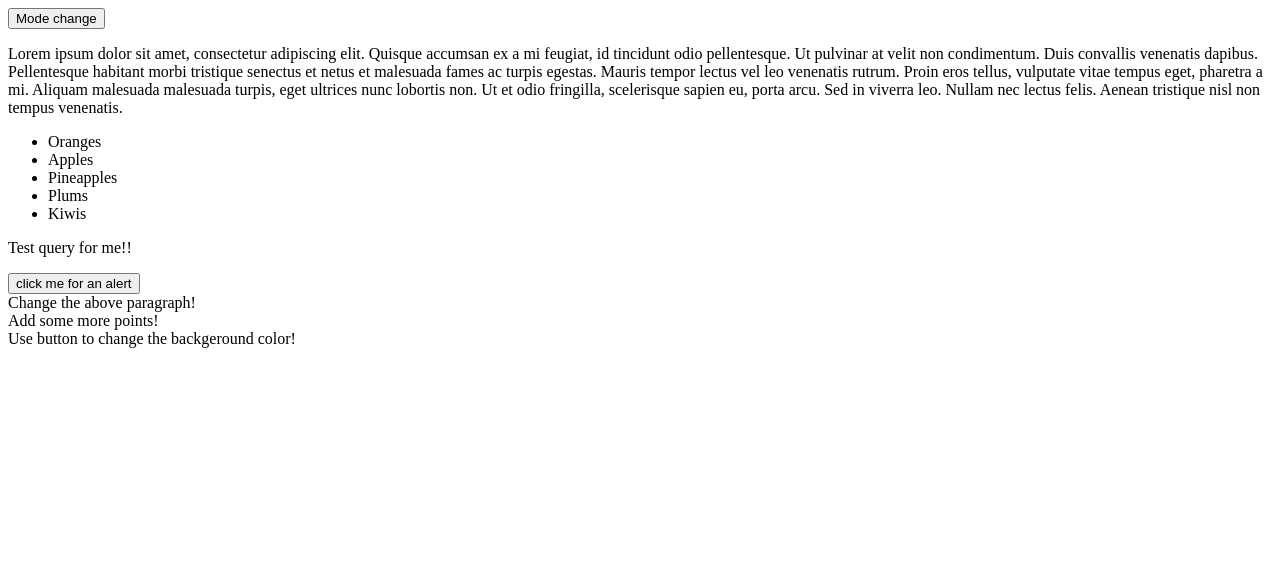
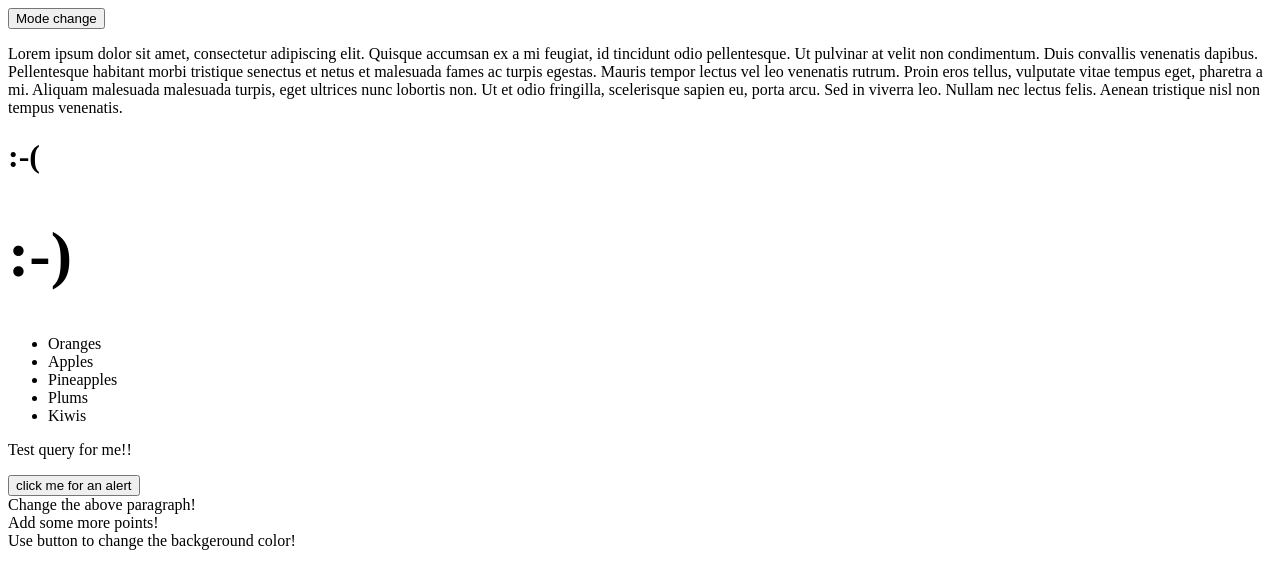
Before and after one commit to 4nth0ny1/js-sand, a plain HTML site: page index.html in a window 1280 px wide. Drawn offline with Linux system fonts and the light colour scheme.

Commit message:
updated html

```diff
--- a/index.html
+++ b/index.html
@@ -8,6 +8,8 @@
   </head>
   <body>
     <button class="mode-button">Mode change</button>
+
+
 
     <div class="content-container">
       <p class="content">
@@ -22,6 +24,8 @@
         felis. Aenean tristique nisl non tempus venenatis.
       </p>
     </div>
+
+    <h1 class="myList">:-(</h1>
 
     <div class="list-container">
       <ul class="list">
--- a/index.js
+++ b/index.js
@@ -1 +1,9 @@
-console.log("test");
+
+
+const node = document.createElement("h1");
+
+const textNode = document.createTextNode(":-)");
+
+node.appendChild(textNode);
+
+document.querySelector('.myList').appendChild(node);
```
